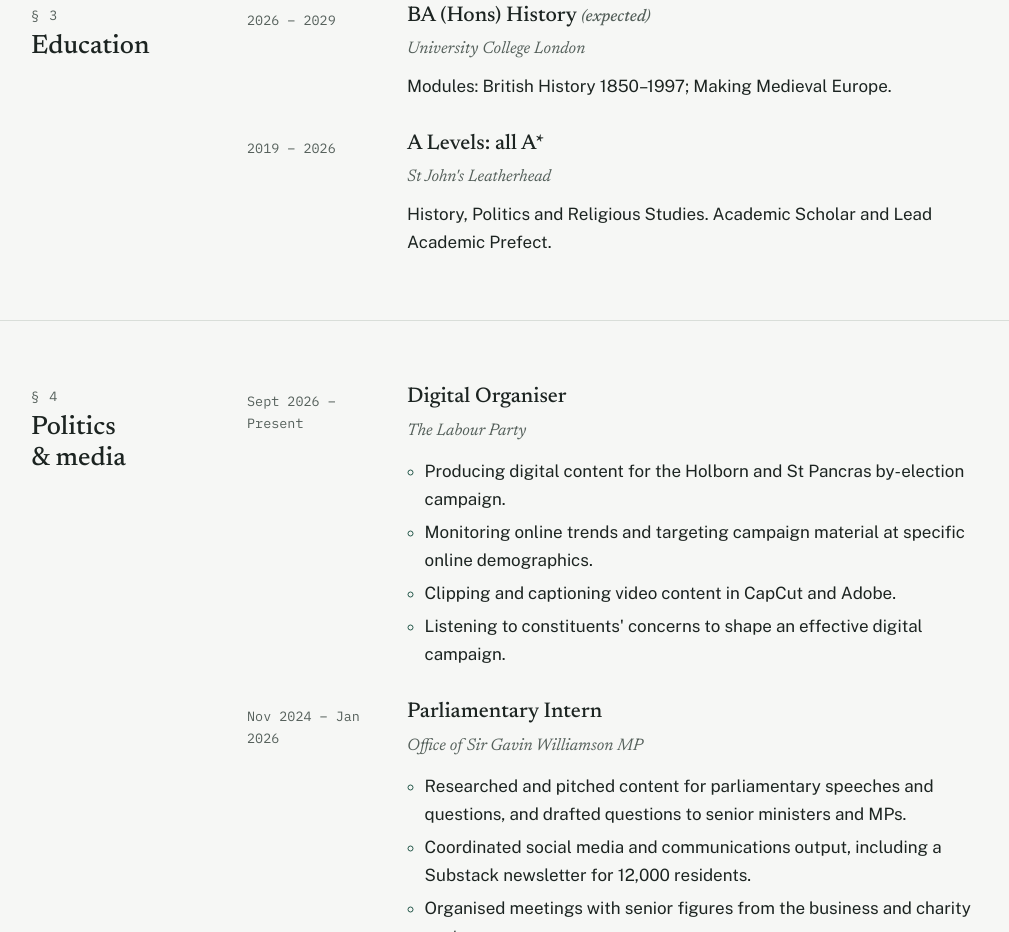
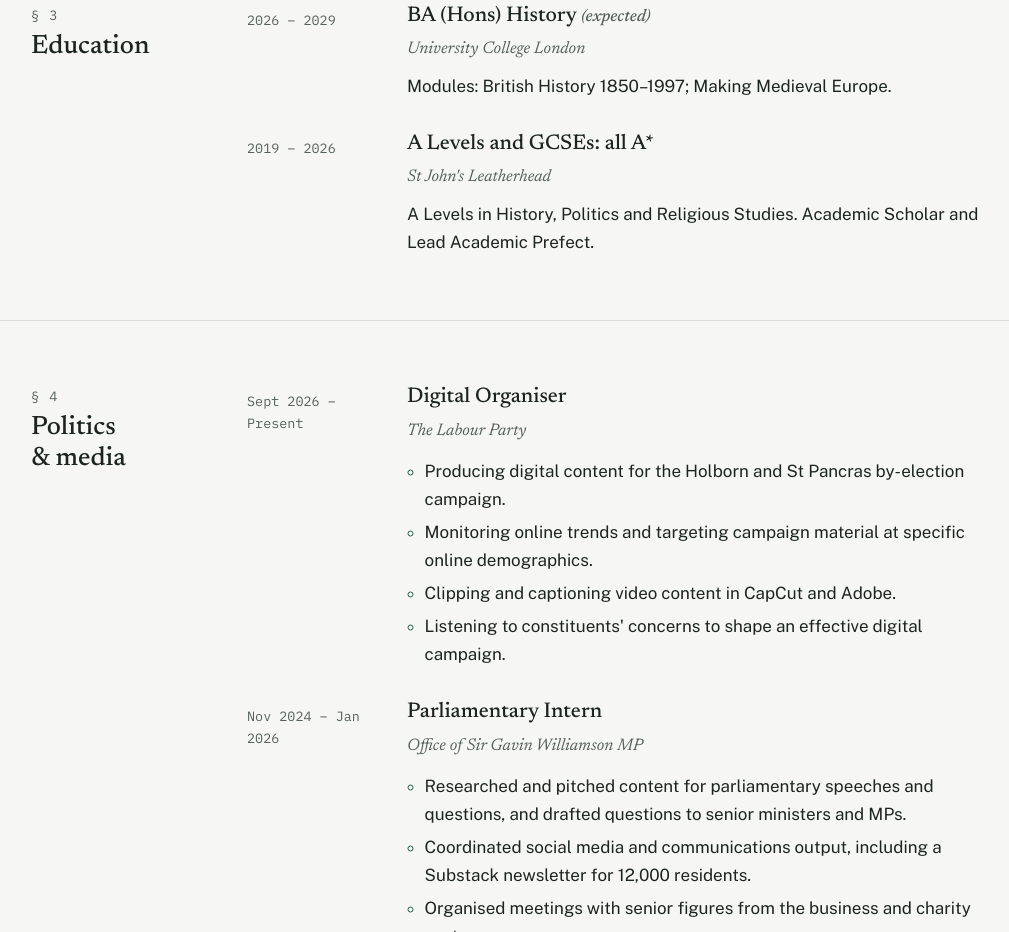
Before and after one commit to charlotteclee1-cmd/Claude, a plain HTML site: page index.html in a window 1280 px wide. Shown: the part 2480-3412 px from the top of the page, without its empty margins (129-1138 px from the left). Drawn offline with nearby package versions, Linux system fonts and the light colour scheme.

Commit message:
List GCSEs alongside A Levels in education
Co-Authored-By: Claude Opus 5.5 <noreply@anthropic.com>
Claude-Session: https://claude.ai/code/session_016qB3HYc9Z1AoasQ9PJ6Dmx

```diff
--- a/index.html
+++ b/index.html
@@ -163,9 +163,9 @@
           <li class="entry">
             <div class="entry-date">2019 – 2026</div>
             <div class="entry-body">
-              <h3>A Levels: all A*</h3>
+              <h3>A Levels and GCSEs: all A*</h3>
               <p class="entry-org">St John's Leatherhead</p>
-              <p>History, Politics and Religious Studies. Academic Scholar and Lead Academic Prefect.</p>
+              <p>A Levels in History, Politics and Religious Studies. Academic Scholar and Lead Academic Prefect.</p>
             </div>
           </li>
         </ol>
```
